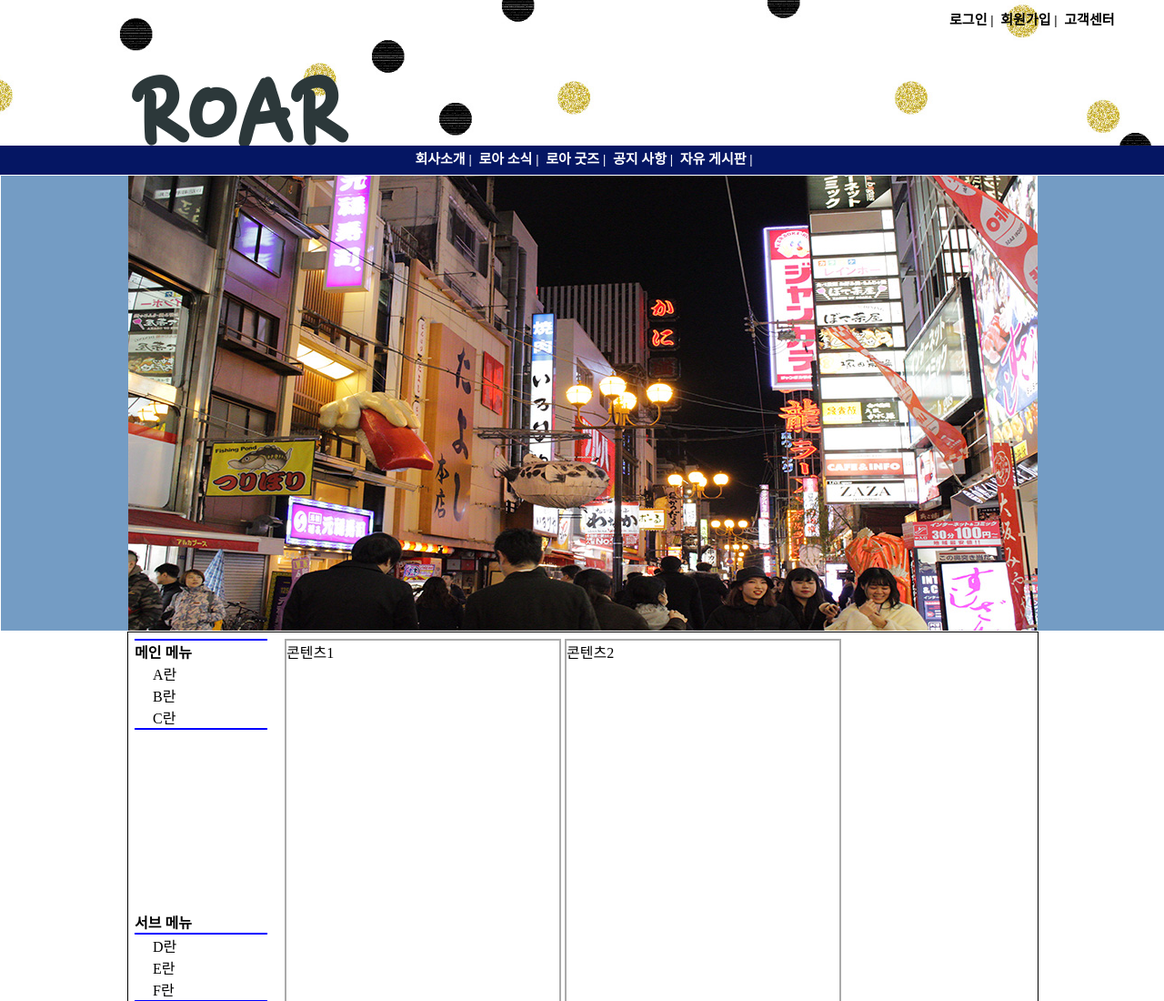
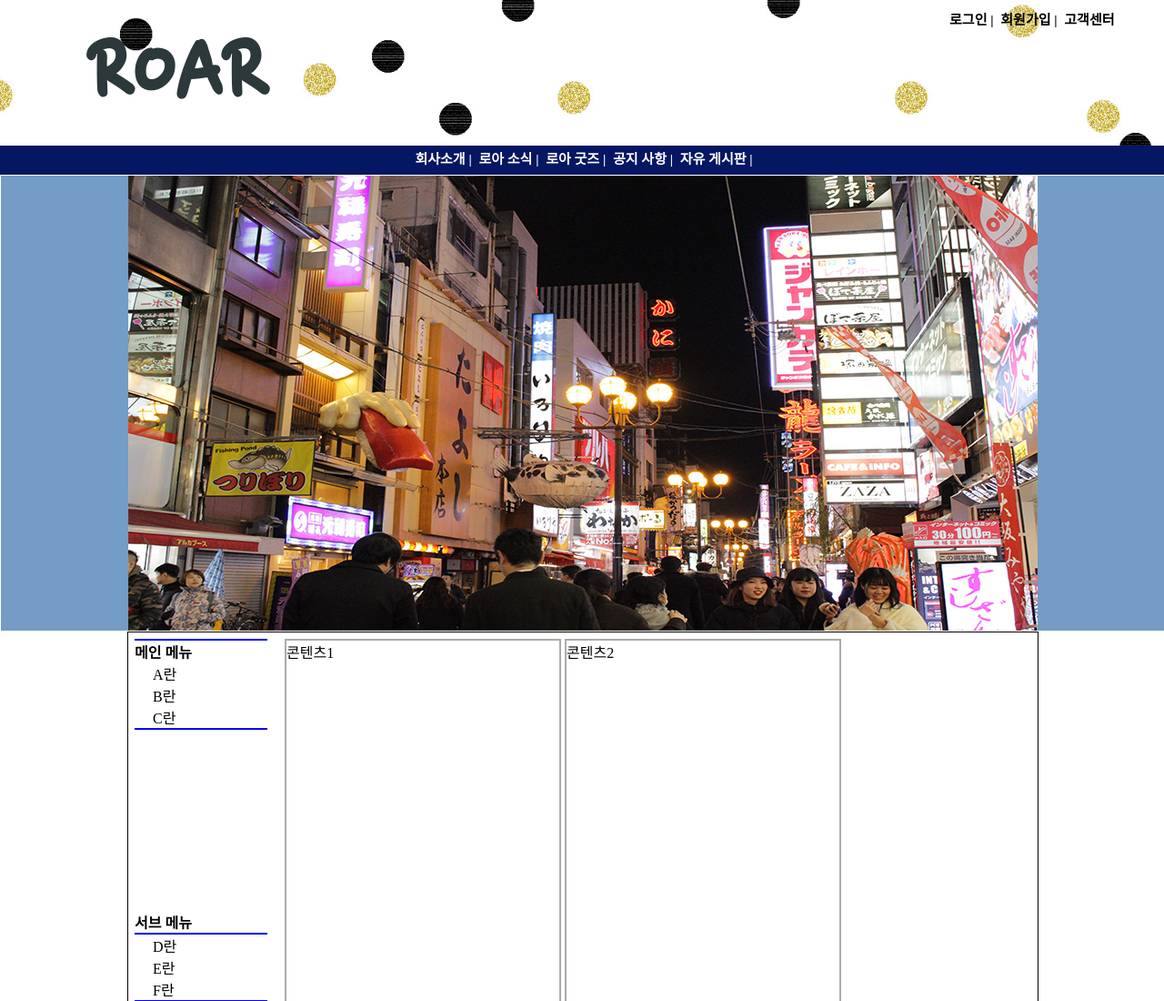
Before and after one commit to hoon1866/hoon, a plain HTML site: page roar.html in a window 1280 px wide. Shown: the top 1100 px of the page at 91% size. Drawn offline with Linux system fonts and the light colour scheme.

Commit message:
Update roar.html

```diff
--- a/roar.html
+++ b/roar.html
@@ -25,11 +25,11 @@
         #logo h3{
             color: #2c383a;
             font-family: 'Nanum Pen Script', cursive;
-            font-size: 130px;
+            font-size: 110px;
             font-weight: bold;
             left: 50%;
-            margin-top: 47px;
-            margin-left: -500px;
+            margin-top: 10px;
+            margin-left: -550px;
             position: absolute;
         }
         #logo ul{
```
